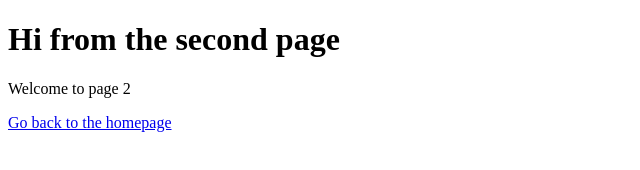
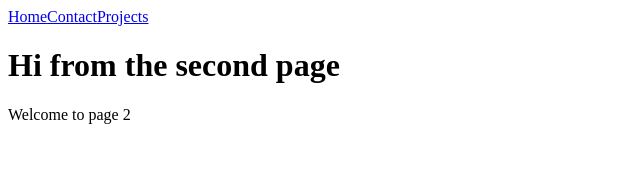
Before and after one commit to airum82/personal-site, a Gatsby site: page /Contact in a window 1280 px wide. Shown: the whole page, without its empty margins (0-640 px from the left). Built offline with nearby package versions, Linux system fonts and the light colour scheme; Gatsby itself is replaced by a stand-in of ours.

Commit message:
Wrap other pages in layout component

```diff
--- a/src/components/Layout.js
+++ b/src/components/Layout.js
@@ -5,6 +5,7 @@ const Layout = ({ children }) => (
   <div>
     <header className="header-bar">
       <div className="header-bar_div">
+        <Link to="/">Home</Link>
         <Link to='/Contact/'>Contact</Link>
         <Link to='/ProjectsContainer/'>Projects</Link>
       </div>
--- a/src/pages/Contact.js
+++ b/src/pages/Contact.js
@@ -1,12 +1,11 @@
 import React from 'react'
-import { Link } from 'gatsby'
+import Layout from '../components/Layout';
 
 const SecondPage = () => (
-  <div>
+  <Layout>
     <h1>Hi from the second page</h1>
     <p>Welcome to page 2</p>
-    <Link to="/">Go back to the homepage</Link>
-  </div>
+  </Layout>
 )
 
 export default SecondPage
```
Also changed, not shown: src/pages/ProjectsContainer.js (+2 -6 lines), src/pages/index.js (+3 -5 lines).
